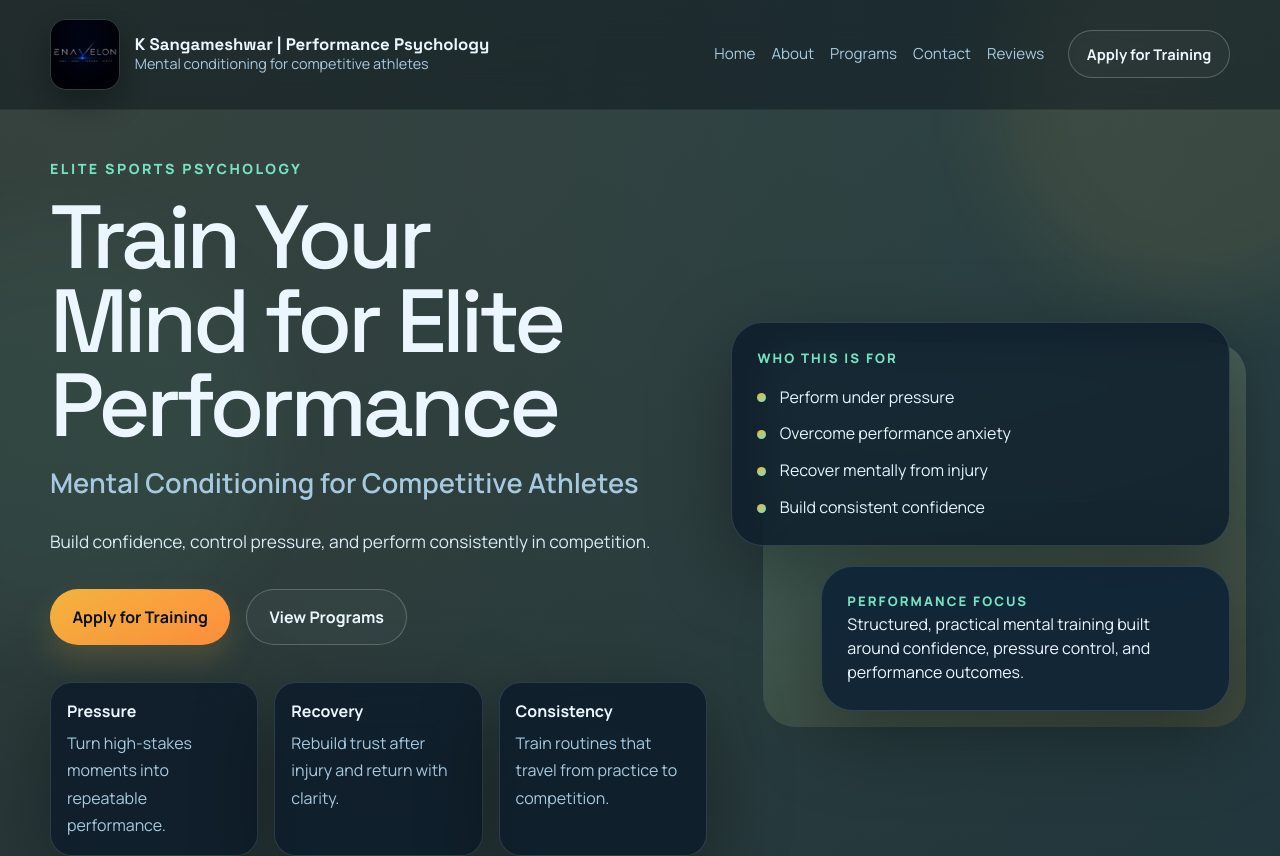
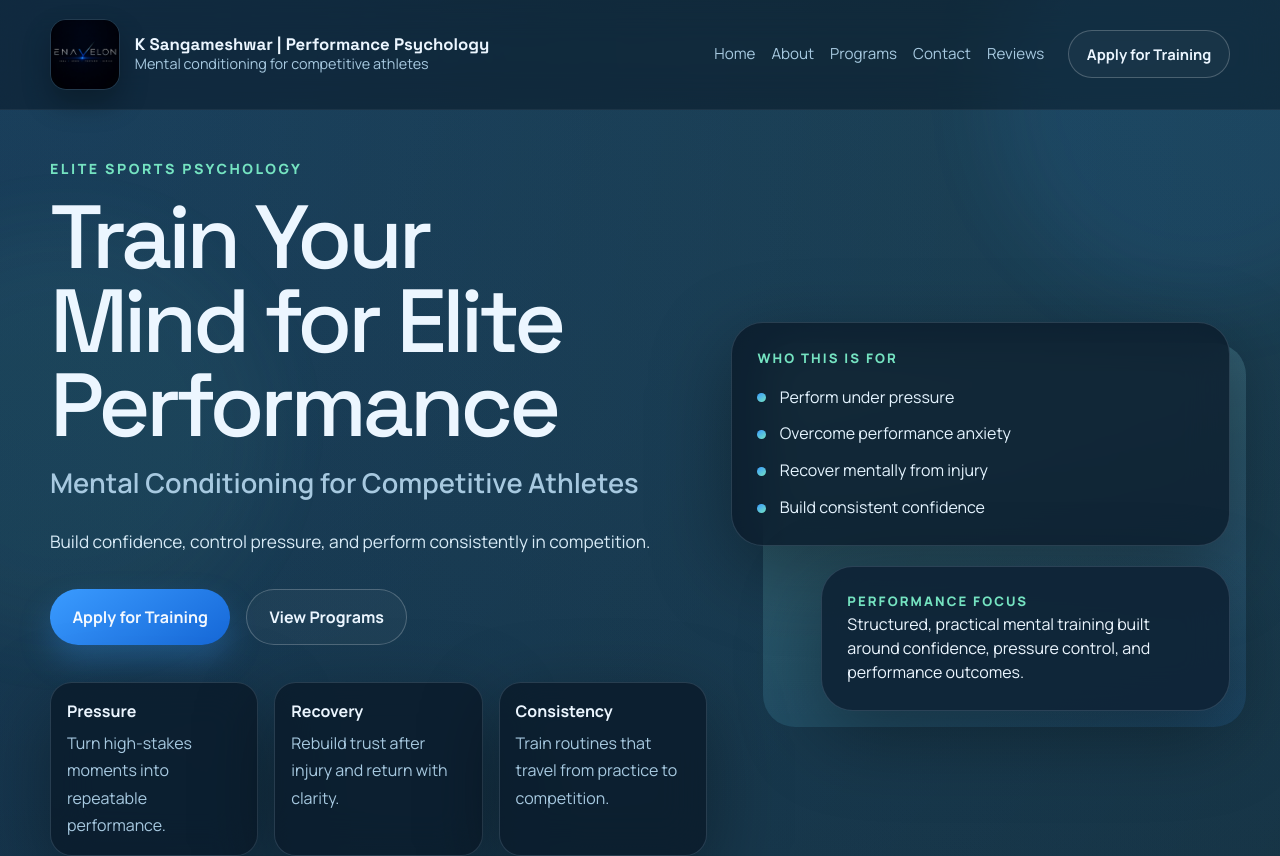
Before and after one commit to puttavijaykumar/Sangameshwar_Portfolio_Website, a React (Vite) app: page / in a window 1280 px wide. Shown: the top 856 px of the page. Built offline with nearby package versions, Linux system fonts and the light colour scheme.

Commit message:
Switch button/accent theme from gold to logo-matched blue

```diff
--- a/src/App.css
+++ b/src/App.css
@@ -11,8 +11,8 @@
   --line-strong: rgba(255, 255, 255, 0.22);
   --text: #ecf6ff;
   --muted: #a7c9e0;
-  --accent: #f3b33d;
-  --accent-strong: #ff8f3d;
+  --accent: #3a9bff;
+  --accent-strong: #1668d8;
   --success: #75e3c1;
   --shadow: 0 24px 80px rgba(0, 0, 0, 0.35);
 }
@@ -31,7 +31,7 @@ body {
   font-family: 'Manrope', sans-serif;
   color: var(--text);
   background:
-    radial-gradient(circle at top left, rgba(243, 179, 61, 0.16), transparent 24%),
+    radial-gradient(circle at top left, rgba(58, 155, 255, 0.16), transparent 24%),
     radial-gradient(circle at top right, rgba(117, 227, 193, 0.12), transparent 28%),
     linear-gradient(180deg, #0d2235 0%, var(--bg) 42%, var(--bg-deep) 100%);
 }
@@ -67,7 +67,7 @@ a {
 .site-shell::before {
   top: -7rem;
   right: -8rem;
-  background: rgba(243, 179, 61, 0.22);
+  background: rgba(58, 155, 255, 0.22);
 }
 
 .site-shell::after {
@@ -250,8 +250,8 @@ a {
 
 .button-primary {
   background: linear-gradient(145deg, var(--accent), var(--accent-strong));
-  color: #09131d;
-  box-shadow: 0 16px 32px rgba(243, 179, 61, 0.18);
+  color: #f4f9ff;
+  box-shadow: 0 16px 32px rgba(58, 155, 255, 0.28);
 }
 
 .button-secondary,
@@ -388,7 +388,7 @@ a {
   border-radius: 2rem;
   background:
     linear-gradient(180deg, rgba(255, 255, 255, 0.06), transparent),
-    linear-gradient(145deg, rgba(117, 227, 193, 0.18), rgba(243, 179, 61, 0.14));
+    linear-gradient(145deg, rgba(117, 227, 193, 0.18), rgba(58, 155, 255, 0.14));
   filter: blur(0.3px);
 }
 
@@ -505,7 +505,7 @@ a {
   grid-area: photo;
   padding: 0.8rem;
   background:
-    radial-gradient(circle at top, rgba(243, 179, 61, 0.12), transparent 48%),
+    radial-gradient(circle at top, rgba(58, 155, 255, 0.12), transparent 48%),
     radial-gradient(circle at right, rgba(117, 227, 193, 0.1), transparent 38%),
     var(--surface-strong);
 }
@@ -524,7 +524,7 @@ a {
   inset: 0;
   background:
     linear-gradient(180deg, rgba(8, 19, 31, 0) 45%, rgba(8, 19, 31, 0.22) 100%),
-    linear-gradient(135deg, rgba(243, 179, 61, 0.08), rgba(117, 227, 193, 0.03));
+    linear-gradient(135deg, rgba(58, 155, 255, 0.08), rgba(117, 227, 193, 0.03));
   pointer-events: none;
 }
 
@@ -592,7 +592,7 @@ a {
   border-radius: 1.6rem;
   border: 1px solid var(--line);
   background:
-    radial-gradient(circle at top, rgba(243, 179, 61, 0.08), transparent 48%),
+    radial-gradient(circle at top, rgba(58, 155, 255, 0.08), transparent 48%),
     rgba(255, 255, 255, 0.03);
   box-shadow: var(--shadow);
   padding: 0.35rem;
@@ -801,7 +801,7 @@ a {
   border-radius: 1.6rem;
   border: 1px solid var(--line);
   background:
-    radial-gradient(circle at top, rgba(243, 179, 61, 0.08), transparent 48%),
+    radial-gradient(circle at top, rgba(58, 155, 255, 0.08), transparent 48%),
     rgba(255, 255, 255, 0.03);
   box-shadow: var(--shadow);
   padding: 0.28rem;
@@ -851,7 +851,7 @@ a {
   justify-content: center;
   gap: 1rem;
   background:
-    radial-gradient(circle at top, rgba(243, 179, 61, 0.16), transparent 55%),
+    radial-gradient(circle at top, rgba(58, 155, 255, 0.16), transparent 55%),
     var(--surface-strong);
 }
 
@@ -934,7 +934,7 @@ a {
 .review-card {
   padding: 1.25rem;
   background:
-    radial-gradient(circle at top right, rgba(243, 179, 61, 0.08), transparent 36%),
+    radial-gradient(circle at top right, rgba(58, 155, 255, 0.08), transparent 36%),
     rgba(255, 255, 255, 0.04);
 }
 
@@ -1018,7 +1018,7 @@ a {
 .star-rating-option:hover span,
 .star-rating-option:focus-within span {
   transform: translateY(-1px);
-  color: #ffd486;
+  color: #9fc9ff;
 }
 
 .review-form-card {
@@ -1101,7 +1101,7 @@ a {
 .review-level-option:focus-within {
   transform: translateY(-1px);
   color: var(--text);
-  border-color: rgba(243, 179, 61, 0.35);
+  border-color: rgba(58, 155, 255, 0.35);
 }
 
 .review-level-option.is-selected {
@@ -1153,7 +1153,7 @@ a {
 
 .contact-card-form {
   background:
-    linear-gradient(135deg, rgba(243, 179, 61, 0.12), rgba(117, 227, 193, 0.1)),
+    linear-gradient(135deg, rgba(58, 155, 255, 0.12), rgba(117, 227, 193, 0.1)),
     var(--surface-strong);
 }
 
@@ -1277,7 +1277,7 @@ a {
   min-height: 100vh;
   padding: 2rem 1rem 4rem;
   background:
-    radial-gradient(circle at top right, rgba(243, 179, 61, 0.08), transparent 20%),
+    radial-gradient(circle at top right, rgba(58, 155, 255, 0.08), transparent 20%),
     radial-gradient(circle at top left, rgba(117, 227, 193, 0.08), transparent 24%),
     linear-gradient(180deg, #07121c 0%, #050d15 100%);
   color: var(--text);
@@ -1380,8 +1380,8 @@ a {
 }
 
 .admin-status-card.is-pending {
-  border-color: rgba(243, 179, 61, 0.35);
-  background: rgba(243, 179, 61, 0.1);
+  border-color: rgba(58, 155, 255, 0.35);
+  background: rgba(58, 155, 255, 0.1);
 }
 
 .admin-status-card.is-success {
@@ -1548,7 +1548,7 @@ a {
 
 code {
   font-family: 'Space Grotesk', sans-serif;
-  color: #fff1cb;
+  color: #cfe4ff;
 }
 
 @media (max-width: 1280px) {
```
